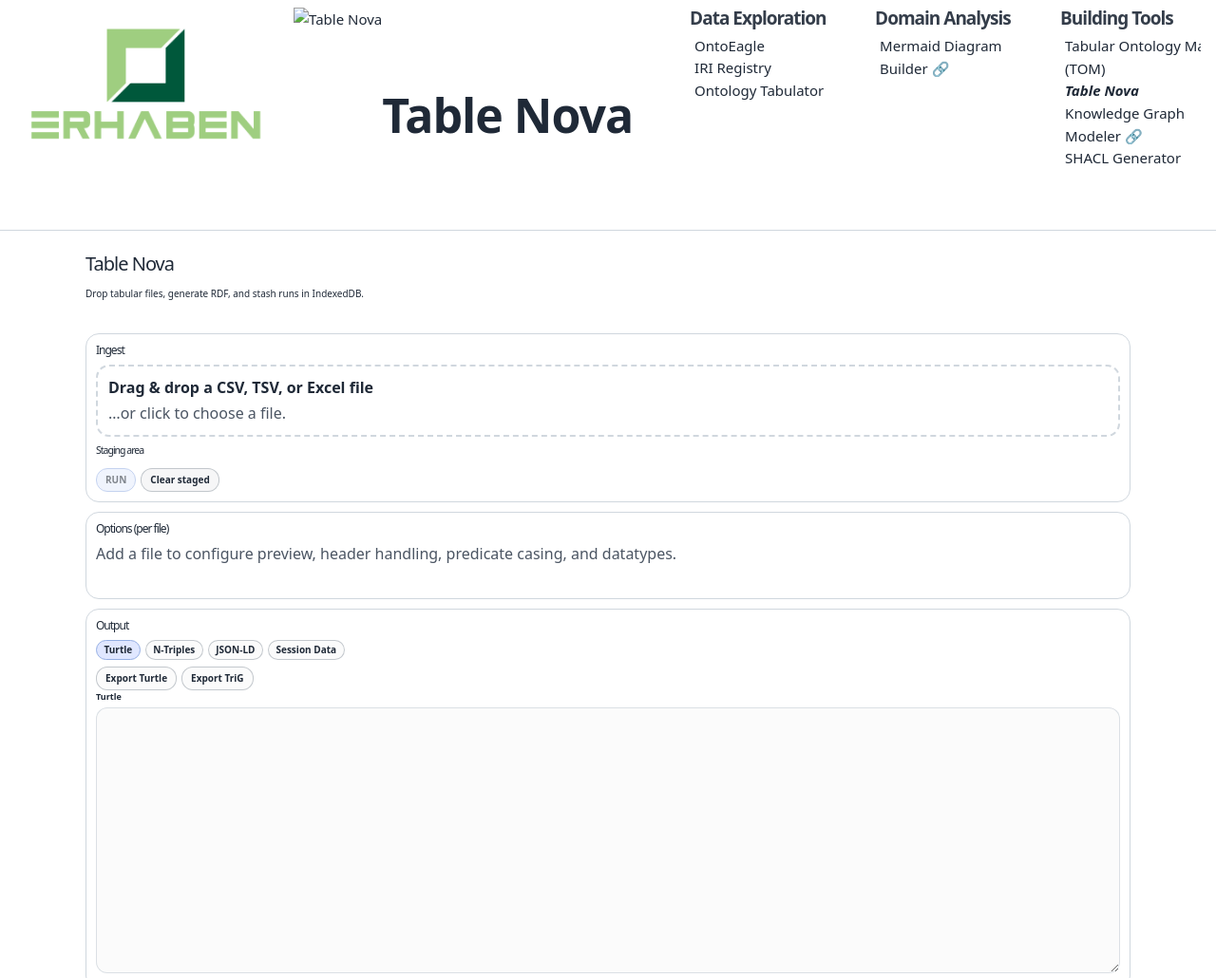
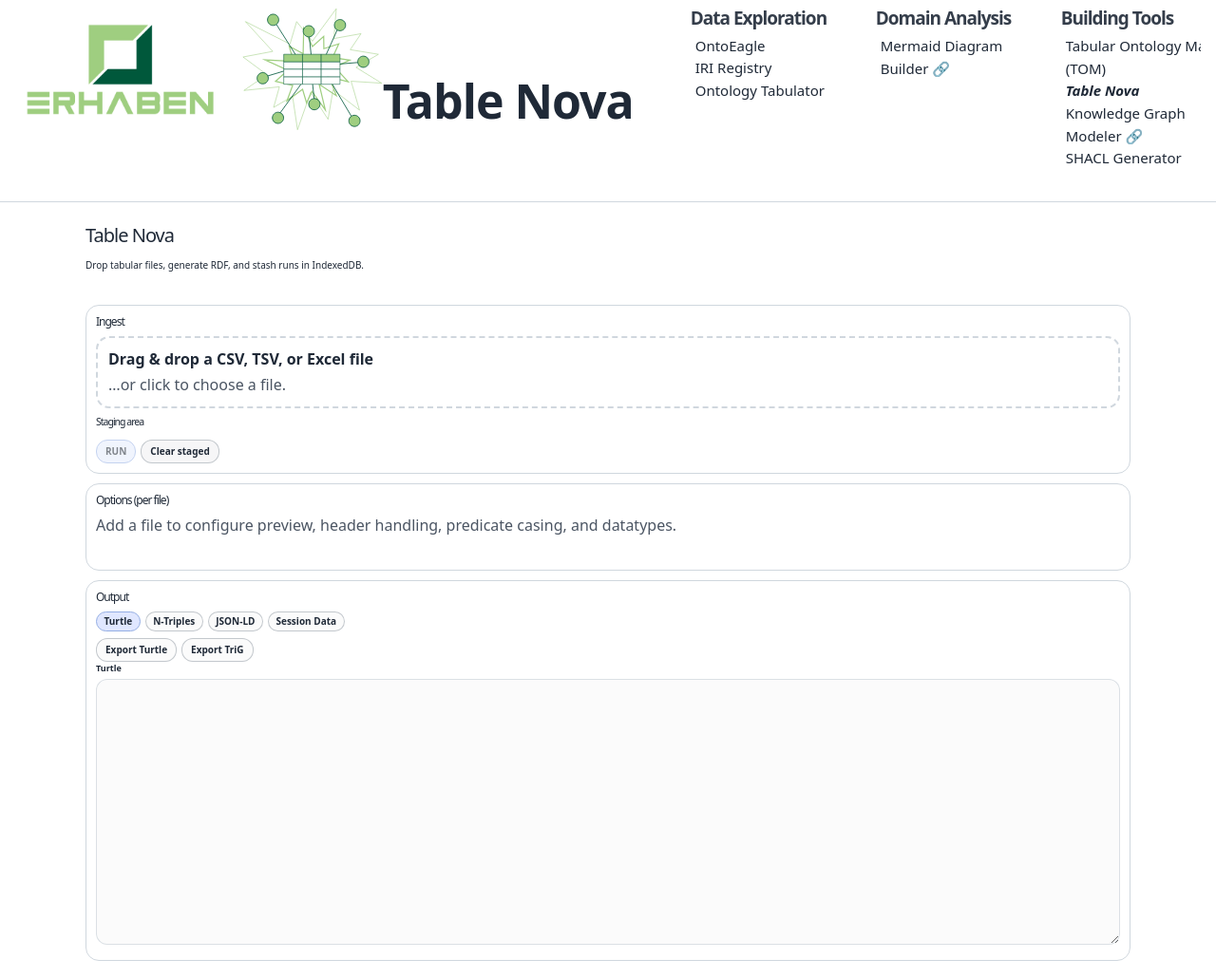
Before and after one commit to jonathanvajda/table-nova, a website with bundled scripts: page docs/index.html in a window 1280 px wide. Shown: the top 1030 px of the page at 95% size. Built offline with nearby package versions, Linux system fonts and the light colour scheme.

Commit message:
add table-nova logo

```diff
--- a/docs/app/site-header.js
+++ b/docs/app/site-header.js
@@ -7,14 +7,14 @@
     brand: {
       mainLogo: { href: "/", src: "./images/main-logo.png", alt: "Your org/site" },
       toolLogoByPageId: {
-        "ontoeagle": { src: "./images/Eagle-VI_1753264913.svg", alt: "OntoEagle" },
+        "ontoeagle": { src: "./images/Eagle-VI_1753264913.svg", alt: "OntoEagle Lookup" },
         "iri-registry": { src: "./images/iri-registry.svg", alt: "IRI Registry" },
         "ontology-tabulator": { src: "./images/ontology-tabulator.svg", alt: "Ontology Tabulator" },
         "cq-ferret": { src: "./images/cq-ferret.svg", alt: "CQ Ferret" },
         "bp-weaver": { src: "./images/bp-weaver.svg", alt: "BP Weaver" },
         "controlled-vocabulary-registry": { src: "./images/controlled-vocabulary-registry.svg", alt: "Controlled Vocabulary Registry" },
         "tom": { src: "./images/tom.svg", alt: "Tabular Ontology Maker" },
-        "table-nova": { src: "./images/table-nova.svg", alt: "Table Nova" },
+        "table-nova": { src: "./images/table-nova-logo.svg", alt: "Table Nova" },
         "shacl-generator": { src: "./images/shacl-generator.svg", alt: "SHACL Generator" },
         "axiolotl": { src: "./images/axiolotl.svg", alt: "Axiolotl SPARQL & Inference" },
         "sparql-pattern-visualizer": { src: "./images/sparql-pattern-visualizer.svg", alt: "SPARQL Pattern Visualizer" },
--- a/docs/styles/site-header.css
+++ b/docs/styles/site-header.css
@@ -39,14 +39,14 @@
 
 .sitehdr-brand__main {
   display: inline-flex;
-  height: 160px;   /* adjust to taste */
+  height: 130px;   /* adjust to taste */
   width: auto;
 }
 
 /* Next: tool logo */
 .sitehdr-tool {
   flex: 0 0 auto;
-  min-width: 160px;
+  min-width: 130px;
   display: inline-flex;
 
   align-items: flex-start;
@@ -58,13 +58,13 @@
 
 .sitehdr-tool__img {
   display: inline-flex;
-  height: 160px;   /* match main logo height */
+  height: 130px;   /* match main logo height */
   width: auto;
 }
 
 .sitehdr-tool__title {
   align-content: center;
-  height: 160px;   /* match main logo height */
+  height: 130px;   /* match main logo height */
   width: auto;
 
   font-size: 5rem;
@@ -77,7 +77,7 @@
 /* Right: section columns container */
 .sitehdr-sections {
   flex: 1 1 auto;    /* take remaining width */
-  min-height: 160px;
+  min-height: 130px;
   min-width: 0;      /* allow shrinking instead of forcing wrap below */
 
   display: grid;
```
Also changed, not shown: docs/images/table-nova-logo.svg (added).
